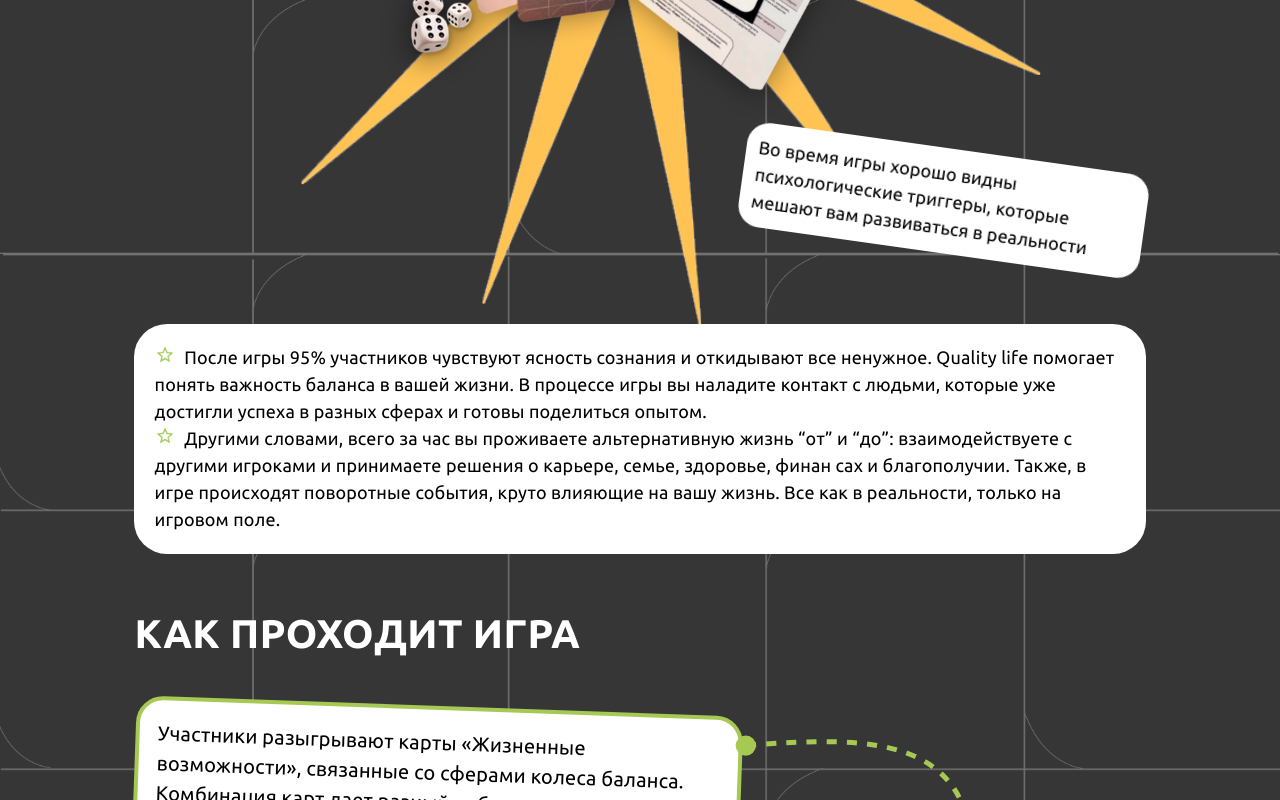
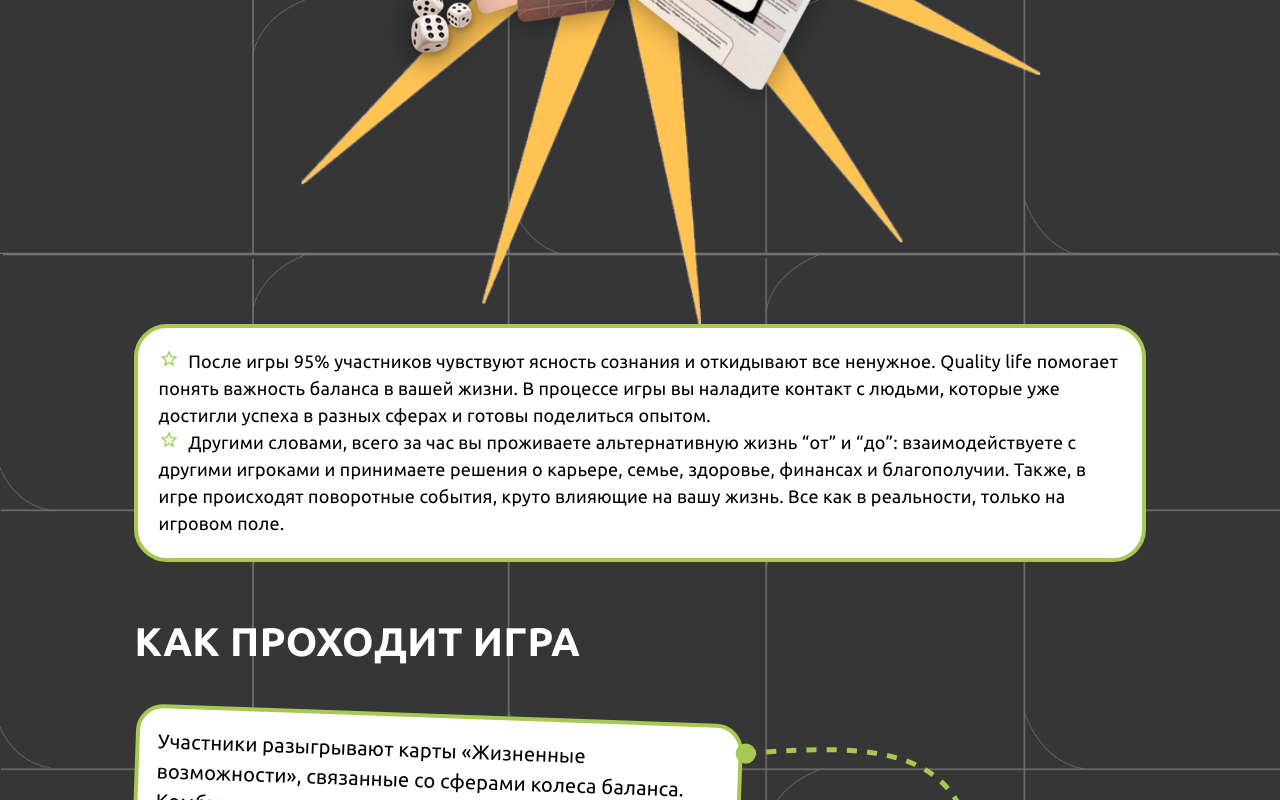
Before and after one commit to slamry/Qlife, a React (Create React App) app: page / in a window 1280 px wide. Shown: the part 1800-2600 px from the top of the page. Built offline with nearby package versions, Linux system fonts and the light colour scheme.

Commit message:
fix: style fixes

```diff
--- a/src/components/AboutUs/AboutUs.jsx
+++ b/src/components/AboutUs/AboutUs.jsx
@@ -7,7 +7,7 @@ const AboutUs = () => {
   const { width, height } = useWindowSize();
   // alert(width)
   return (
-    <Grid container className={s.grid_c}>
+    <Grid container className={s.grid_c} id="aboutus">
       <Grid item xs={width > 957 ? 6 : 12}>
         <Typography className={s.hi_text}>
           “Всем привет! Меня зовут Лилия Савченко”
@@ -21,7 +21,7 @@ const AboutUs = () => {
           можно показать развитие качественной жизни, чтобы каждый со стороны
           увидел важность баланса.
           <br />
-          Так родилась идея создания трансформационной игры. Ее цель которой -
+          Так родилась идея создания трансформационной игры. Ее цель -
           показать людям их склонности, триггеры и установки, которые мешают
           дойти до цели, нарушая баланс жизненных сфер.
         </Typography>
--- a/src/components/Development/Development.jsx
+++ b/src/components/Development/Development.jsx
@@ -9,7 +9,7 @@ const Development = () => {
     <Box className={s.wrapp}>
       <Grid container className={s.grid}>
         <Grid item className={s.backr}>
-          <Typography className={s.title} id="aboutus">
+          <Typography className={s.title}>
             Наша игра уже в нескольких странах и мы активно развиваем ее по
             всему миру!
           </Typography>
--- a/src/components/Info/Info.jsx
+++ b/src/components/Info/Info.jsx
@@ -80,14 +80,6 @@ const Info = () => {
                   alt=""
                 />
               </Grid>
-              <Grid item padding={"0% 0% 7% 60%"}>
-                <Box className={styles.gr_text_wrapp}>
-                  <Typography className={styles.gr_text}>
-                    Во время игры хорошо видны психологические триггеры, которые
-                    мешают вам развиваться в реальности
-                  </Typography>
-                </Box>
-              </Grid>
             </Grid>
           </Box>
           <Box className={styles.results_wrapp}>
@@ -110,7 +102,7 @@ const Info = () => {
               />
               Другими словами, всего за час вы проживаете альтернативную жизнь
               “от” и “до”: взаимодействуете с другими игроками и принимаете
-              решения о карьере, семье, здоровье, финан сах и благополучии.
+              решения о карьере, семье, здоровье, финансах и благополучии.
               Также, в игре происходят поворотные события, круто влияющие на
               вашу жизнь. Все как в реальности, только на игровом поле.
             </Typography>
@@ -202,14 +194,6 @@ const Info = () => {
             />
             <Grid container className={styles.gamerules_wrapp}>
               <Grid item></Grid>
-              <Grid item className={styles.item__gr_text_wrapp}>
-                <Box className={styles.gr_text_wrapp}>
-                  <Typography className={styles.gr_text}>
-                    Во время игры хорошо видны психологические триггеры, которые
-                    мешают вам развиваться в реальности
-                  </Typography>
-                </Box>
-              </Grid>
             </Grid>
           </Box>
           <Box className={styles.results_wrapp}>
@@ -232,7 +216,7 @@ const Info = () => {
               />
               Другими словами, всего за час вы проживаете альтернативную жизнь
               “от” и “до”: взаимодействуете с другими игроками и принимаете
-              решения о карьере, семье, здоровье, финан сах и благополучии.
+              решения о карьере, семье, здоровье, финансах и благополучии.
               Также, в игре происходят поворотные события, круто влияющие на
               вашу жизнь. Все как в реальности, только на игровом поле.
             </Typography>
--- a/src/components/Info/Info.module.css
+++ b/src/components/Info/Info.module.css
@@ -158,6 +158,9 @@
   padding: 2%;
   border-radius: 33px;
   background-color: #ffffff;
+  border-width: 4px;
+  border-color: #a6c954;
+  border-style: solid;
 }
 .marker {
   height: 20px;
--- a/src/components/Intro/Intro.module.css
+++ b/src/components/Intro/Intro.module.css
@@ -38,6 +38,7 @@
   font-weight: 600;
   border-width: 3px;
   border-radius: 50px;
+  text-wrap: nowrap;
   background-image: linear-gradient(
     0.35168578748975493turn,
     rgba(128, 201, 84, 1) 0%,
@@ -53,6 +54,7 @@
 .arrow {
   margin-left: 4%;
   height: 30px;
+  display: inline;
 }
 @media (max-width: 1380px) {
   .ql {
@@ -422,7 +424,5 @@
     padding: 7px 30px;
     border-width: 1px;
   }
-  .arrow {
-    height: 8px;
-  }
+
 }
--- a/src/components/Intro/Menu/Menu.jsx
+++ b/src/components/Intro/Menu/Menu.jsx
@@ -39,7 +39,7 @@ const Menu = ({ isMenuVisible, closeMenu, visibleStyle, hiddenStyle }) => {
           className={s.link}
           onClick={() => handleOnClick("info")}
         >
-          О игре
+          Об игре
         </Link>
         <Link
           href="#gsteps"
@@ -60,7 +60,7 @@ const Menu = ({ isMenuVisible, closeMenu, visibleStyle, hiddenStyle }) => {
           className={s.link}
           onClick={() => handleOnClick("aboutus")}
         >
-          О создателе
+          Об организаторе
         </Link>
         <Link
           href="#contacts"
```
